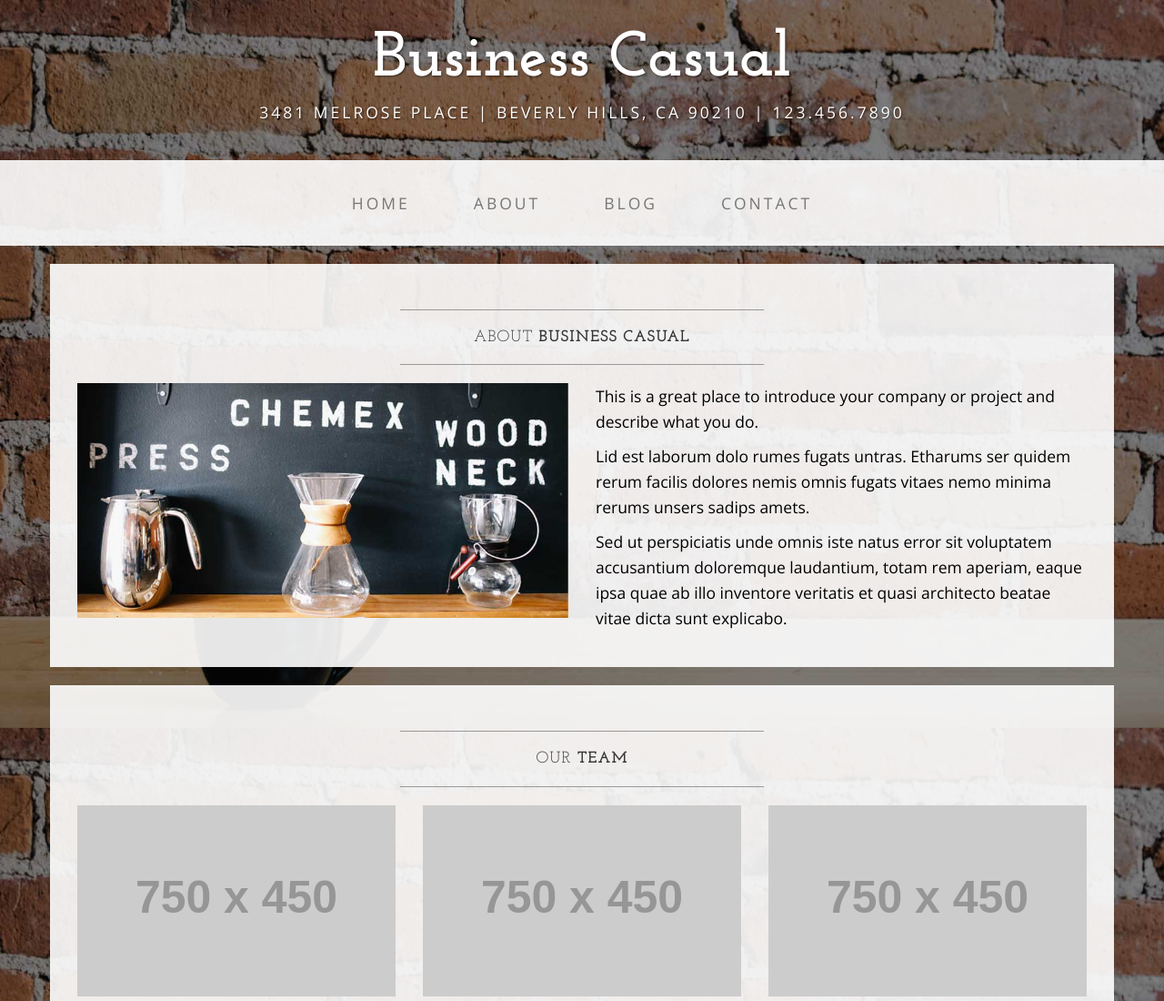
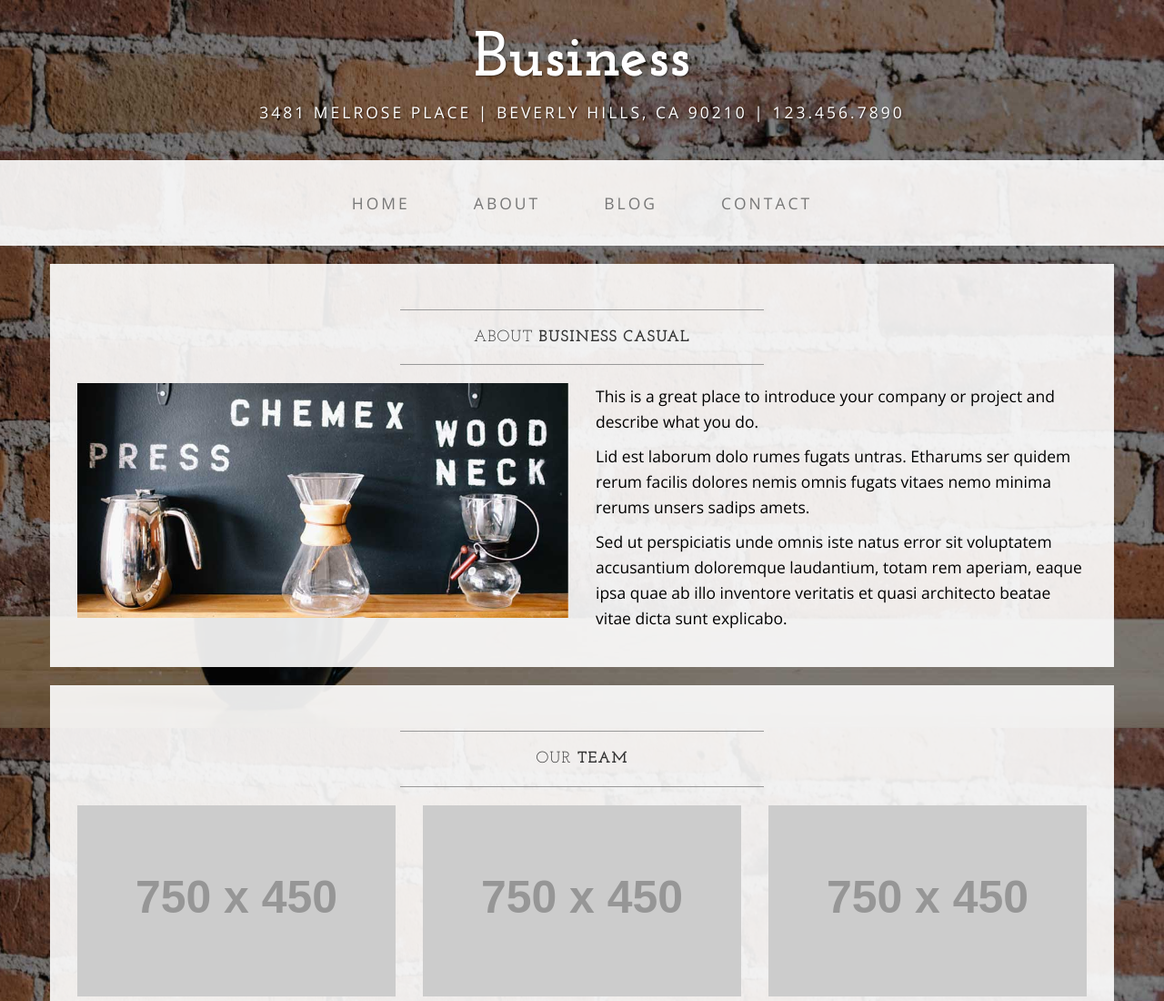
Before and after one commit to Kris32267/About-Me, a plain HTML site: page about.html in a window 1280 px wide. Shown: the top 1100 px of the page at 91% size. Drawn offline with nearby package versions, Linux system fonts and the light colour scheme; placeholder pictures from the web are drawn by us.

Commit message:
Update about.html

```diff
--- a/about.html
+++ b/about.html
@@ -32,7 +32,7 @@
 
 <body>
 
-    <div class="brand">Business Casual</div>
+    <div class="brand">Business</div>
     <div class="address-bar">3481 Melrose Place | Beverly Hills, CA 90210 | 123.456.7890</div>
 
     <!-- Navigation -->
```
